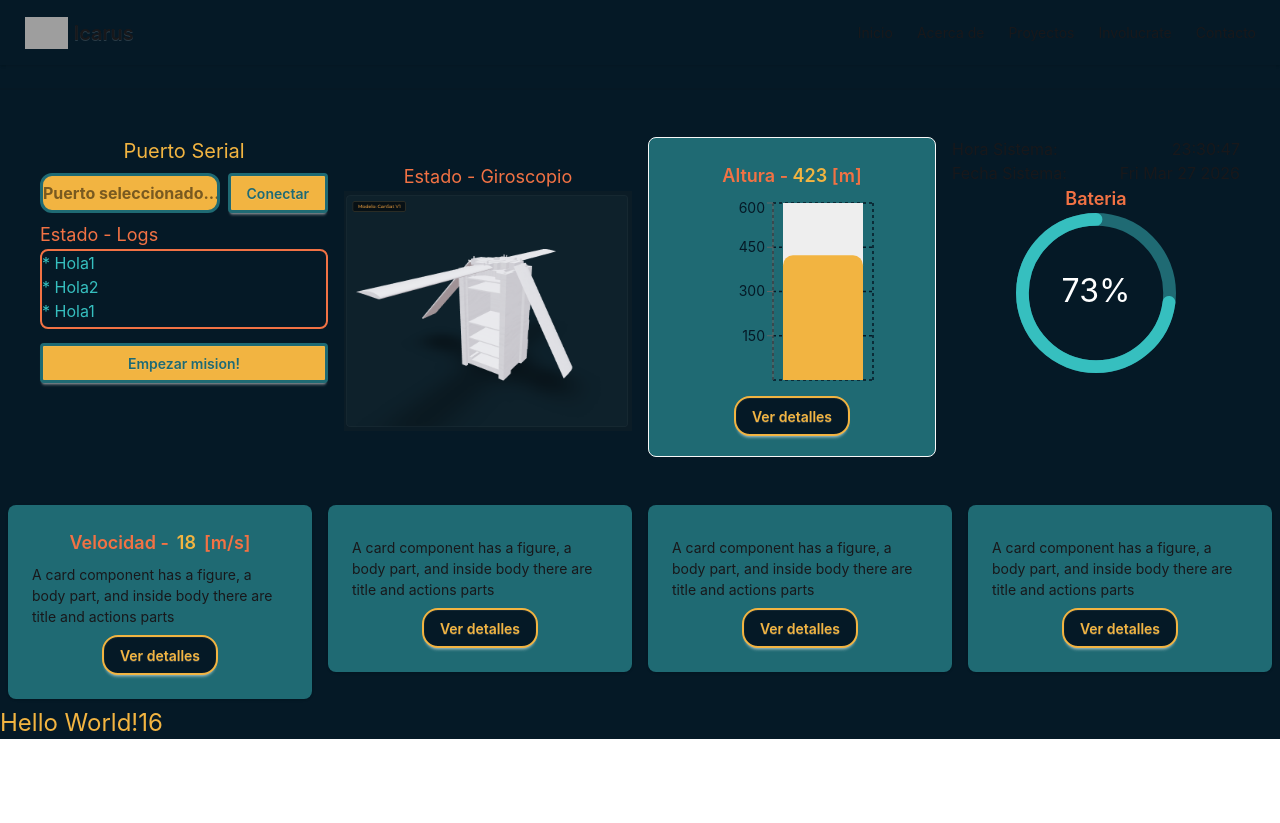
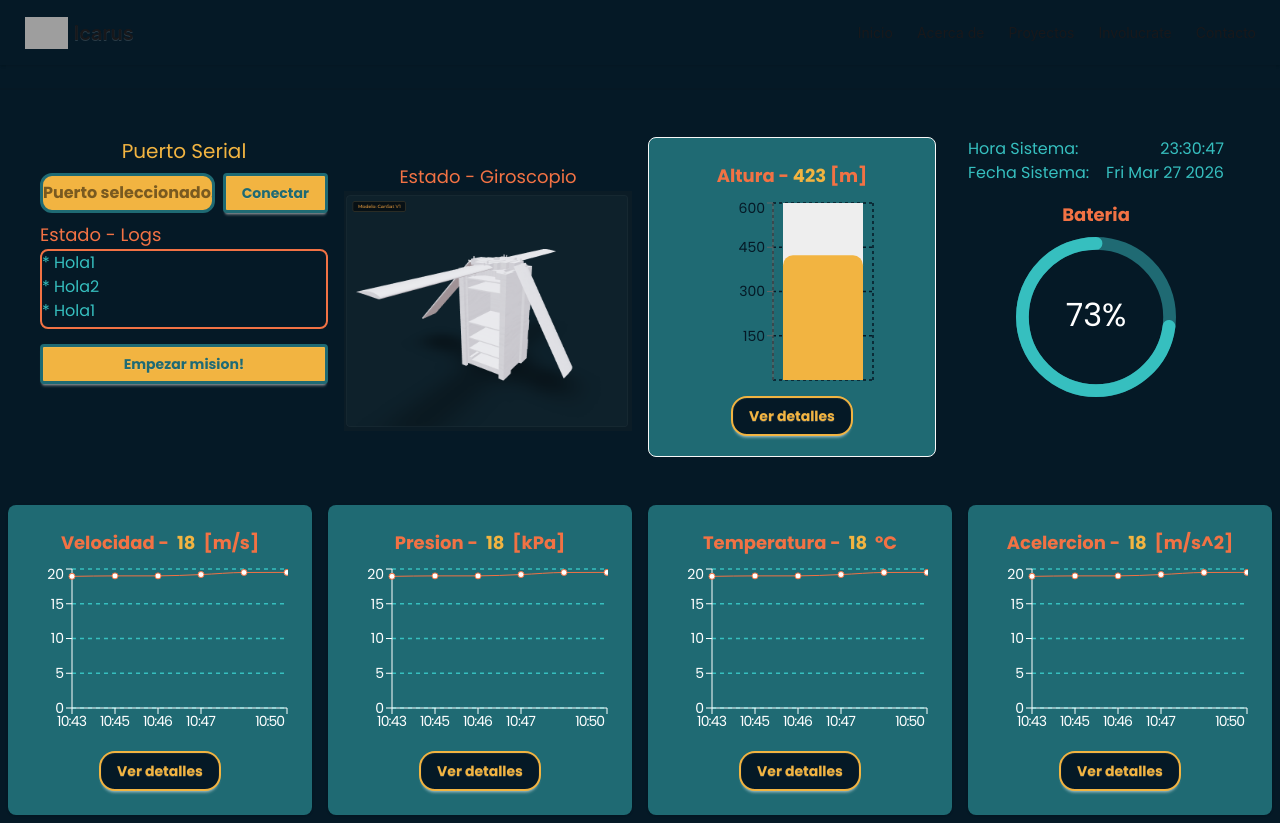
Before and after one commit to xhrisgab/etIcarus-react, a React (Vite) app: page / in a window 1280 px wide. Before the commit the page ends 800 px from the top, so only its background shows below. Built offline with nearby package versions, Linux system fonts and the light colour scheme; grey boxes are pictures that could not be loaded; some icons are missing.

Commit message:
histogram added in Card component. TODO: Services for dynamic data

```diff
--- a/src/App.css
+++ b/src/App.css
@@ -1,3 +1,4 @@
+@import url("https://fonts.googleapis.com/css2?family=Poppins:wght@400;700&display=swap");
 @import "tailwindcss";
 @plugin "daisyui";
 
@@ -7,4 +8,6 @@
   --color-icarus-3: oklch(0.7346 0.113 194.98); /*"#36BFBF";*/
   --color-icarus-4: oklch(0.8081 0.145 79.06); /*"#F2B441";*/
   --color-icarus-5: oklch(0.6966 0.1692 39.72); /*"#F27244";*/
+
+  --font-poppins: "Poppins", "sans-serif";
 }
--- a/src/App.jsx
+++ b/src/App.jsx
@@ -7,7 +7,6 @@ const App = () => {
     <div className="bg-icarus-1 flex-auto ">
       <Navbar />
       <Layout />
-      <h1 className="text-2xl text-icarus-4">Hello World!{7 + 9}</h1>
     </div>
   );
 };
--- a/src/components/Bateria.jsx
+++ b/src/components/Bateria.jsx
@@ -12,7 +12,7 @@ const Bateria = () => {
   const percentage = 73;
   return (
     <>
-      <div>
+      <div className="text-icarus-3 mx-4">
         <div className="flex justify-between">
           <div>Hora Sistema:</div>
           <div>{showTime}</div>
@@ -22,11 +22,11 @@ const Bateria = () => {
           <div>{date.toDateString()}</div>
         </div>
       </div>
-      <h1 className="card-title justify-center">
+      <h1 className="card-title justify-center mt-4">
         <div className="text-icarus-5 text-lg">Bateria</div>
       </h1>
       <CircularProgressbar
-        className="h-40"
+        className="h-40 mt-2"
         value={percentage}
         text={`${percentage}%`}
         styles={buildStyles({
--- a/src/components/Card.jsx
+++ b/src/components/Card.jsx
@@ -1,3 +1,36 @@
+import {
+  LineChart,
+  Line,
+  XAxis,
+  YAxis,
+  CartesianGrid,
+  Tooltip,
+} from "recharts";
+import { RechartsDevtools } from "@recharts/devtools";
+
+const data = [
+  { name: "2026/04/06 10:43", valor: 18.94, hora: "10:43" },
+  { name: "2026/04/06 10:45", valor: 19.01, hora: "10:45" },
+  { name: "2026/04/06 10:46", valor: 19.01, hora: "10:46" },
+  { name: "2026/04/06 10:47", valor: 19.2, hora: "10:47" },
+  { name: "2026/04/06 10:49", valor: 19.5, hora: "10:49" },
+  { name: "2026/04/06 10:50", valor: 19.51, hora: "10:50" },
+];
+const CustomTooltip = ({ active, payload, label }) => {
+  if (active && payload && payload.length) {
+    return (
+      <div className="p-4 bg-icarus-1 flex flex-col gap-4 rounded-md">
+        <p className="text-medium text-xs text-icarus-3">
+          {payload[0].payload.name}
+        </p>
+        <p className="text-medium text-xs text-icarus-5">
+          {payload[0].value} [m]
+        </p>
+      </div>
+    );
+  }
+};
+
 const Card = (props) => {
   return (
     <div className="card bg-icarus-2 w-auto shadow-sm m-2">
@@ -6,10 +39,32 @@ const Card = (props) => {
           {props.title} <span className="text-icarus-4">{props.value}</span>
           {props.unit}
         </h2>
-        <p>
-          A card component has a figure, a body part, and inside body there are
-          title and actions parts
-        </p>
+
+        <LineChart
+          style={{ width: "100%", height: "70%" }}
+          responsive
+          data={data}
+          margin={{
+            top: 5,
+            right: 1,
+            left: -20,
+            bottom: 5,
+          }}
+        >
+          <CartesianGrid
+            strokeDasharray="4 4"
+            horizontal={true}
+            vertical={false}
+            stroke="#36BFBF"
+            strokeWidth={1.5}
+          />
+          <XAxis dataKey="hora" stroke="#FFF" textLength={30} />
+          <YAxis stroke="#FFF" />
+          <Tooltip cursor={false} content={<CustomTooltip />} />
+          <Line type="monotone" dataKey="valor" stroke="#F27244" />
+          <RechartsDevtools />
+        </LineChart>
+
         <div className="card-actions justify-center">
           <button className=" btn bg-icarus-1 border-icarus-4 border-2 text-icarus-4 rounded-2xl hover:bg-icarus-5">
             Ver detalles
--- a/src/components/Layout.jsx
+++ b/src/components/Layout.jsx
@@ -5,7 +5,7 @@ import Card from "./Card";
 const Layout = () => {
   return (
     <>
-      <div className="grid grid-cols-4 gap-4 m-10">
+      <div className="grid grid-cols-4 gap-4 m-10 font-poppins">
         {/* Primer cuadro de la interfaz */}
         <div>
           <h1 className="text-icarus-4 text-center text-xl">Puerto Serial</h1>
@@ -58,18 +58,18 @@ const Layout = () => {
 
       {/* Segunda Seccion Telemetria */}
 
-      <div className="grid grid-cols-4">
+      <div className="grid grid-cols-4 font-poppins">
         <div>
-          <Card title="Velocidad -" unit="[m/s]" value="18"></Card>
+          <Card title="Velocidad -" unit="[m/s]" value="18" />
         </div>
         <div>
-          <Card />
+          <Card title="Presion -" unit="[kPa]" value="18" />
         </div>
         <div>
-          <Card />
+          <Card title="Temperatura -" unit="ºC" value="18" />
         </div>
         <div>
-          <Card />
+          <Card title="Acelercion -" unit="[m/s^2]" value="18" />
         </div>
       </div>
     </>
```
